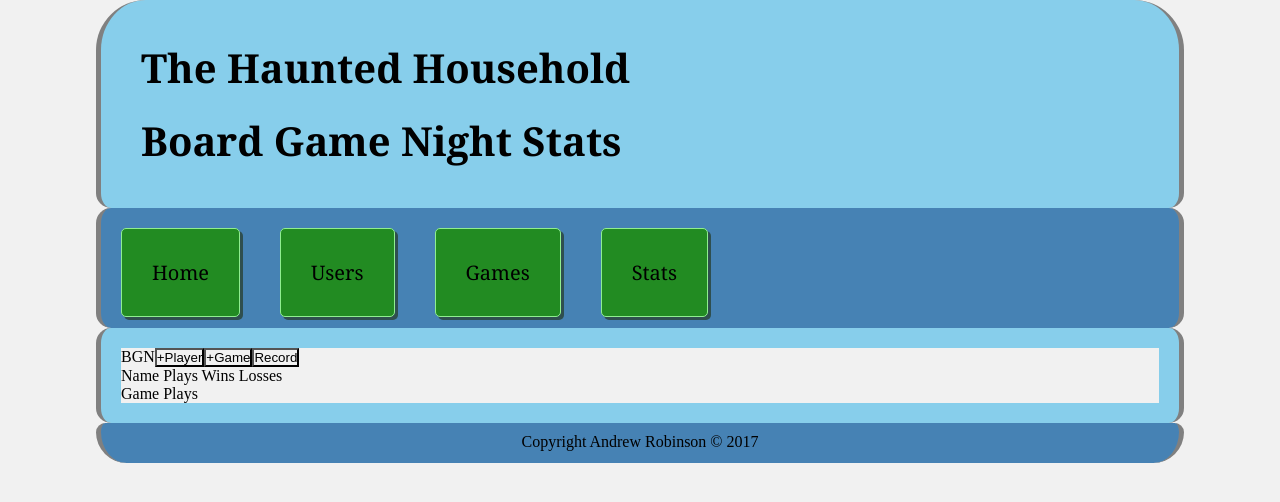
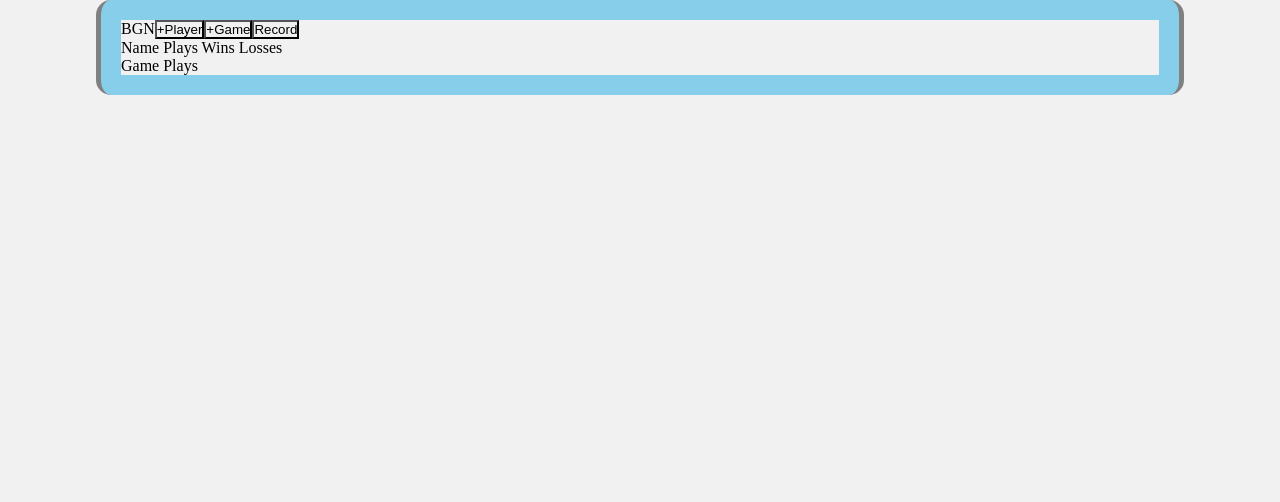
Before and after one commit to Tayleron/BGstats, a React (Create React App) app: page / in a window 1280 px wide. Shown: the top 502 px of the page. Built offline with nearby package versions, Linux system fonts and the light colour scheme.

Commit message:
Reduced clutter for work purposes

```diff
--- a/src/App.js
+++ b/src/App.js
@@ -2,12 +2,12 @@ import React from "react";
 import Taskbar from "./taskbar.js";
 import DisplayPlayers from "./displayPlayers.js";
 import DisplayGames from "./displayGames.js";
+
 class App extends React.Component {
   constructor(props) {
     super(props)
     this.state = {
-      players:
-      [
+      players: [
         {
           "name":
           {
@@ -25,30 +25,30 @@ class App extends React.Component {
   }
 
   render() {
-    console.log(this.state)
     return(
+      console.log(this.state),
       <div id="container">
-        <header>
+        {/* <header>
           <h1>The Haunted Household</h1>
           <br/>
           <h1>Board Game Night Stats</h1>
-        </header>
-        <nav>
+        </header> */}
+        {/* <nav>
           <ul>
             <li><a href="#">Home</a></li>
             <li><a href="#">Users</a></li>
             <li><a href="#">Games</a></li>
             <li><a href="#">Stats</a></li>
           </ul>
-        </nav>
+        </nav> */}
         <div id="main">
           <Taskbar />
           <DisplayPlayers />
           <DisplayGames />
         </div>
-        <footer>
+        {/* <footer>
           {"Copyright Andrew Robinson " + String.fromCharCode(169) + " 2017"}
-        </footer>
+        </footer> */}
       </div>
     )
   }
--- a/src/index.js
+++ b/src/index.js
@@ -1,6 +1,6 @@
 import React from 'react';
 import ReactDOM from 'react-dom'
-import './app.css';
+import './App.css';
 import App from './App'
 
 ReactDOM.render(
```
Also changed, not shown: package.json (line endings or trailing spaces), 1 other file (tests, documents, lock files or other folders).
